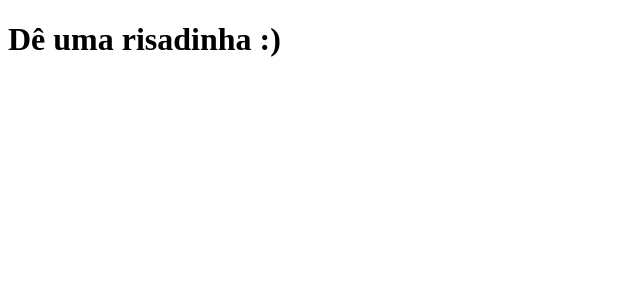
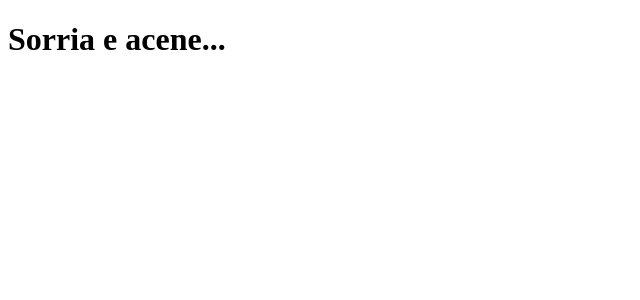
Before and after one commit to ronardodev/tabnews, a Next.js app: page / in a window 1280 px wide. Shown: the top 300 px of the page, without its empty margins (0-640 px from the left). Built offline with nearby package versions, Linux system fonts and the light colour scheme.

Commit message:
altera frase da página inicial

```diff
--- a/pages/index.js
+++ b/pages/index.js
@@ -1,5 +1,5 @@
 function Home() {
-  return <h1>Dê uma risadinha :)</h1>
+  return <h1>Sorria e acene...</h1>
 }
 
 export default Home;
```
